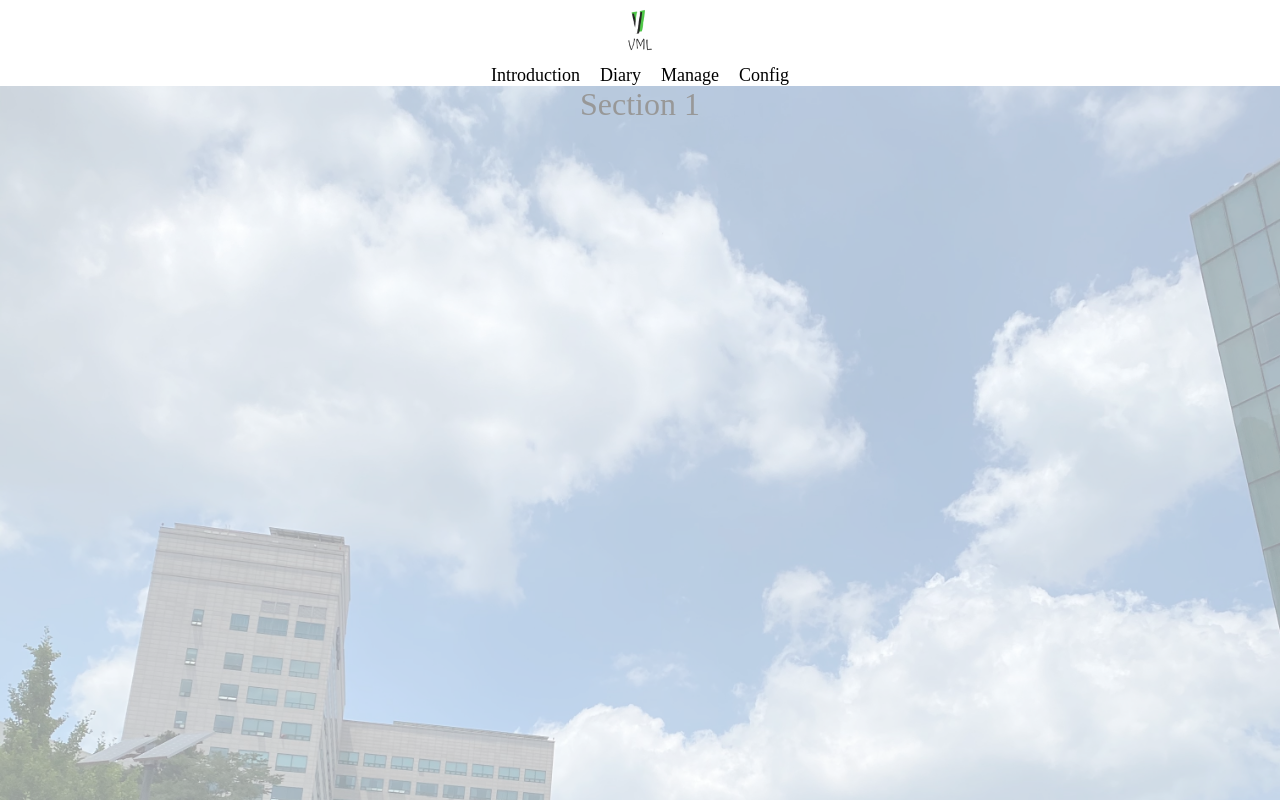
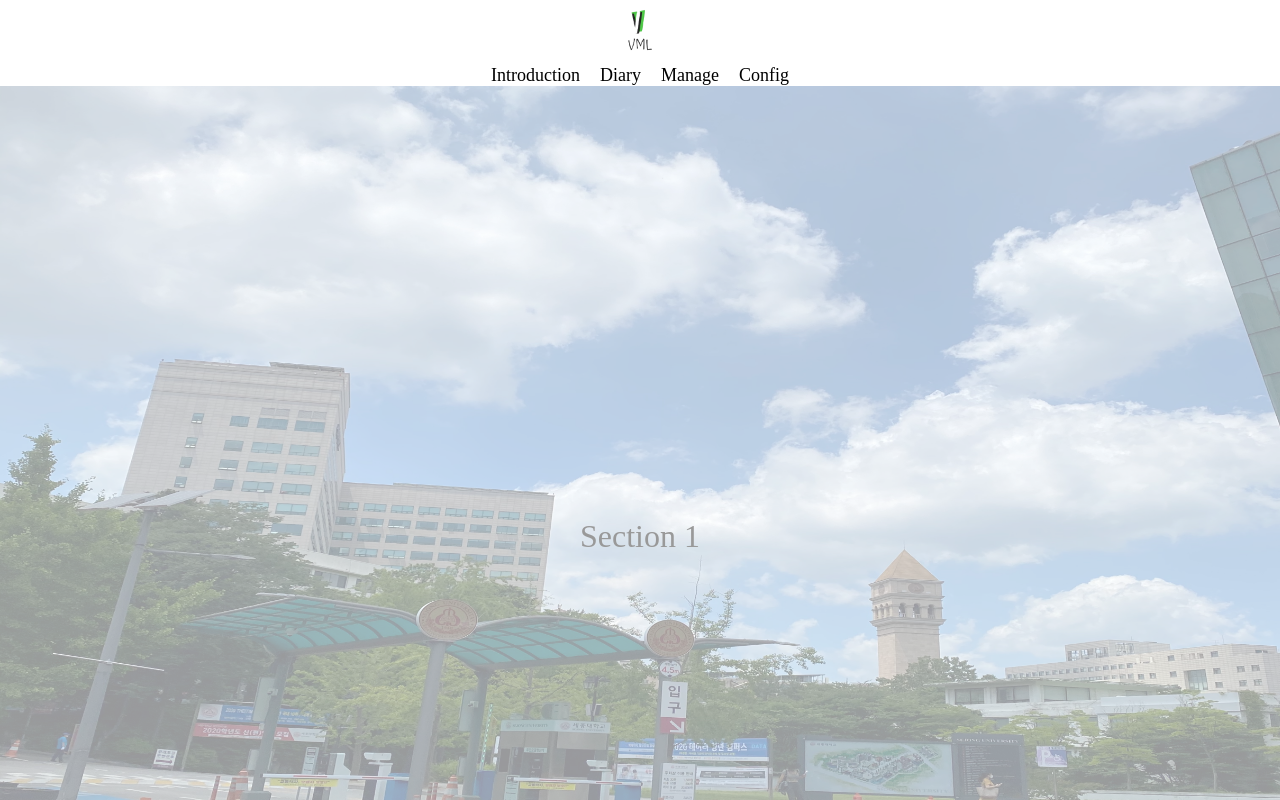
Before and after one commit to hyundol97/VueMyLife, a Vue app: page / in a window 1280 px wide. Shown: the top 800 px of the page. Built offline with nearby package versions, Linux system fonts and the light colour scheme.

Commit message:
FIX main page background image css

```diff
--- a/src/views/Home.vue
+++ b/src/views/Home.vue
@@ -32,15 +32,19 @@ export default {
 
 <style scoped>
 .home-section {
-  width: 100vw;
-  height: 100vh;
-  background-size: cover;
+  /* width: 100vw;
+  height: 100vh; */
+  background-size: 100% 100%;
+  line-height: 100vh;
+  text-align: center;
+  vertical-align: middle;
 }
 
 #home-section-text {
   color: black;
   font-size: 32px;
   margin: 0 auto;
-  text-align: center;
+  transform: translate3d(0px, 50px, 0px);
+  animation: 0.5s ease-in-out 0.5s 1 normal forwards running;
 }
 </style>
```
